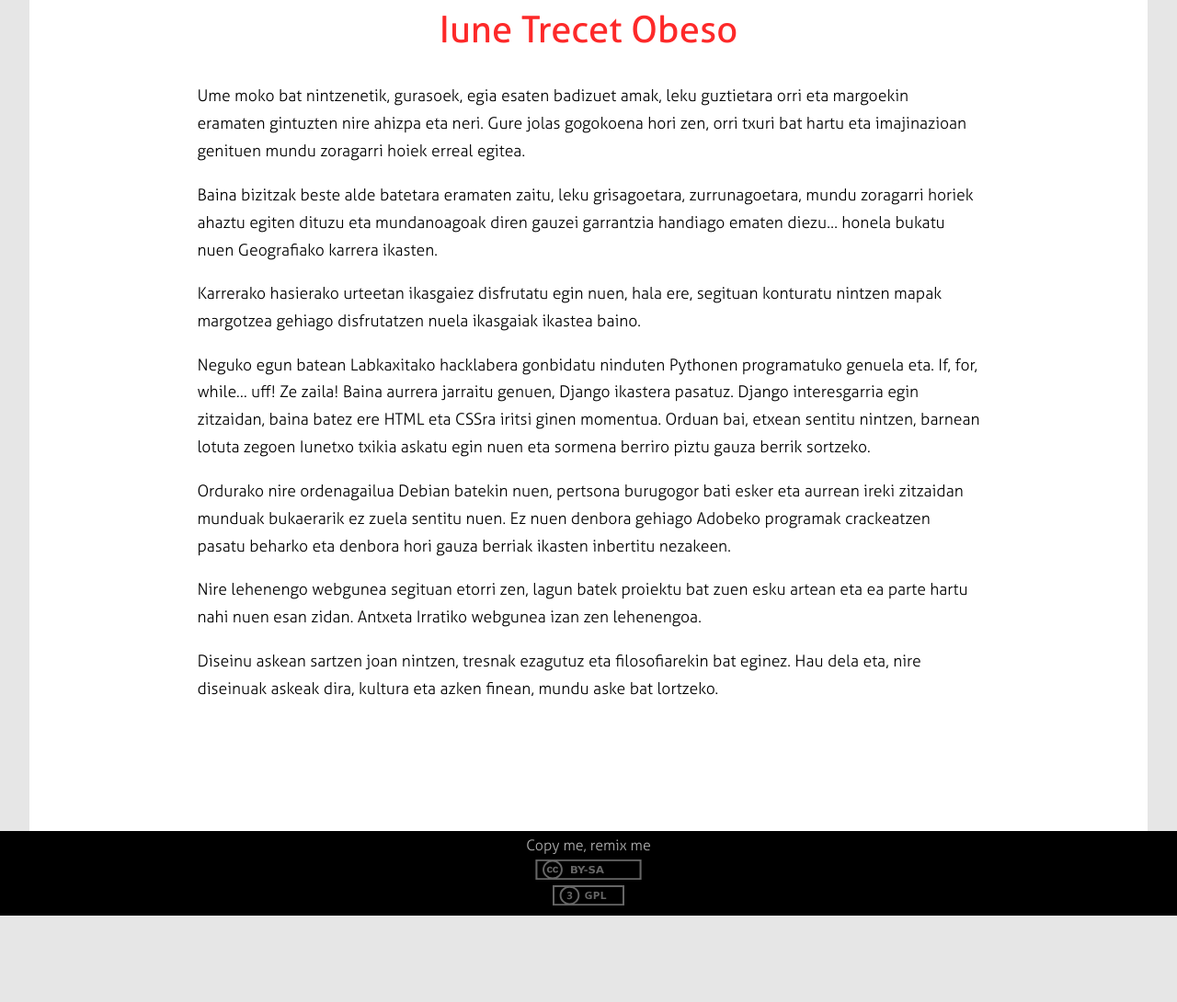
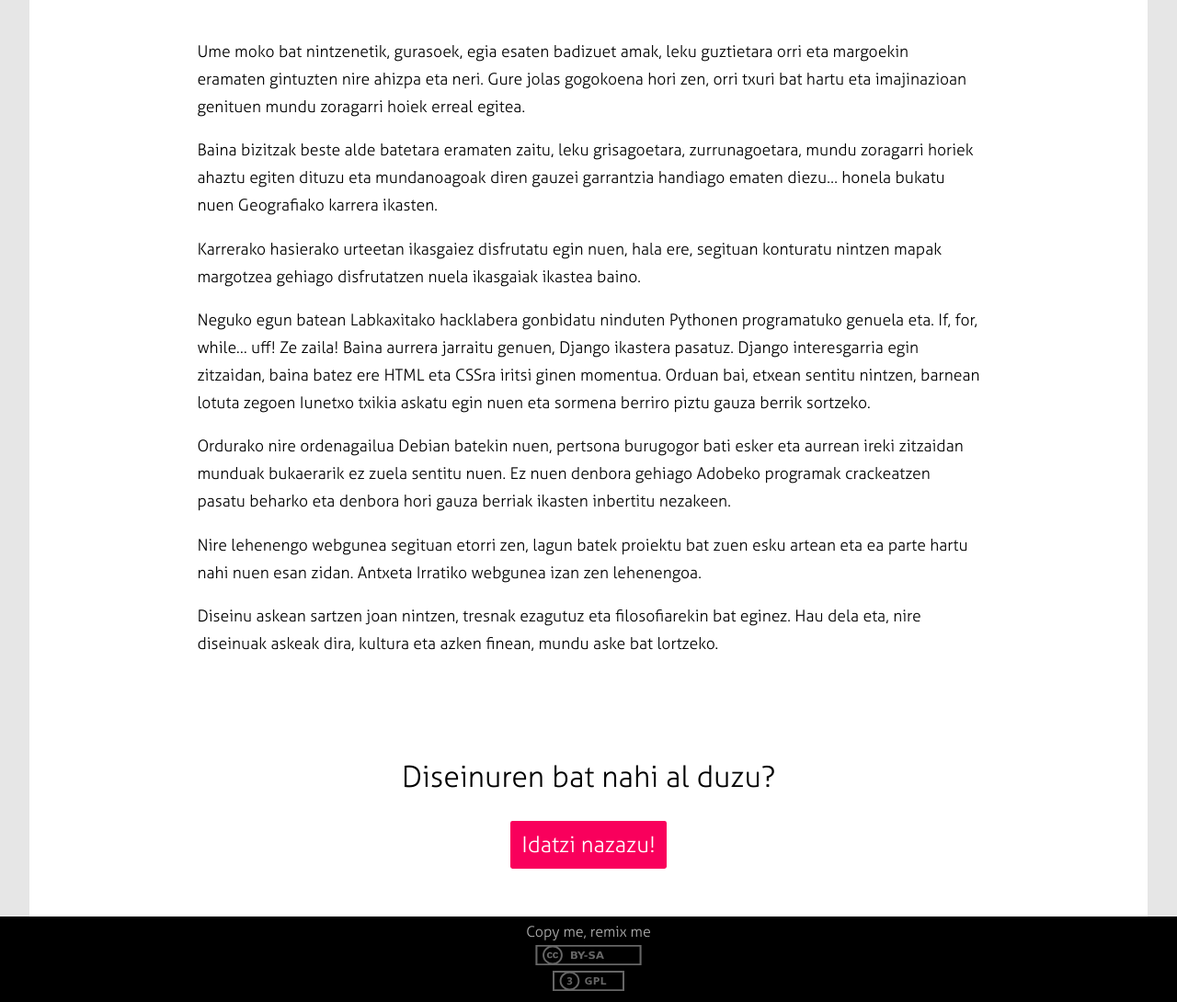
Before and after one commit to iunetrecet/iunetrecet.github.io, a Jekyll site: the page built from about.md, in a window 1280 px wide, cut to the strip 1123-2213 px from the top of the page. Shown: the whole strip at 92% size. Built offline with Jekyll 4.4.1, drawn with Linux system fonts in a browser that asks for light colours; some web fonts are replaced; before the commit the page ends 2119 px from its top, so only the background shows below that.

Commit message:
Write me added to the about

```diff
--- a/_layouts/about.html
+++ b/_layouts/about.html
@@ -65,3 +65,8 @@
 <section class="aboutme">
   {{ content }}
 </section>
+
+<section class="writeme">
+  <p>Diseinuren bat nahi al duzu?</p>
+  <a href="mailto:contact@iune.info">Idatzi nazazu!</a>
+</section>
--- a/_layouts/default.html
+++ b/_layouts/default.html
@@ -33,7 +33,6 @@
       <main>
         {{ content }}
       </main>
-
     </div>
 
     <footer>
--- a/_sass/about.sass
+++ b/_sass/about.sass
@@ -38,15 +38,29 @@
       padding: 20%
 
 .aboutme
-  padding: 5% 15% 10% 15%
+  padding: 5% 15% 5% 15%
   img
-    width: 30%
+    width: 25%
     display: block
     margin: 0 auto
   h1
     text-align: center
     font-size: 2.5rem
-    color: #fd2929
+    margin-top: 0
+    display: block
+    font-style: italic
+    color: #f9005c
   p
     font-size: 1.1rem
     line-height: 1.7em
+
+.writeme
+  font-size: 2rem
+  text-align: center
+  padding-bottom: 5%
+  a
+    background: #f9005c
+    color: white
+    padding: .5em
+    font-size: 1.5rem
+    border-radius: .1em
```
Also changed, not shown: 1 other file.
